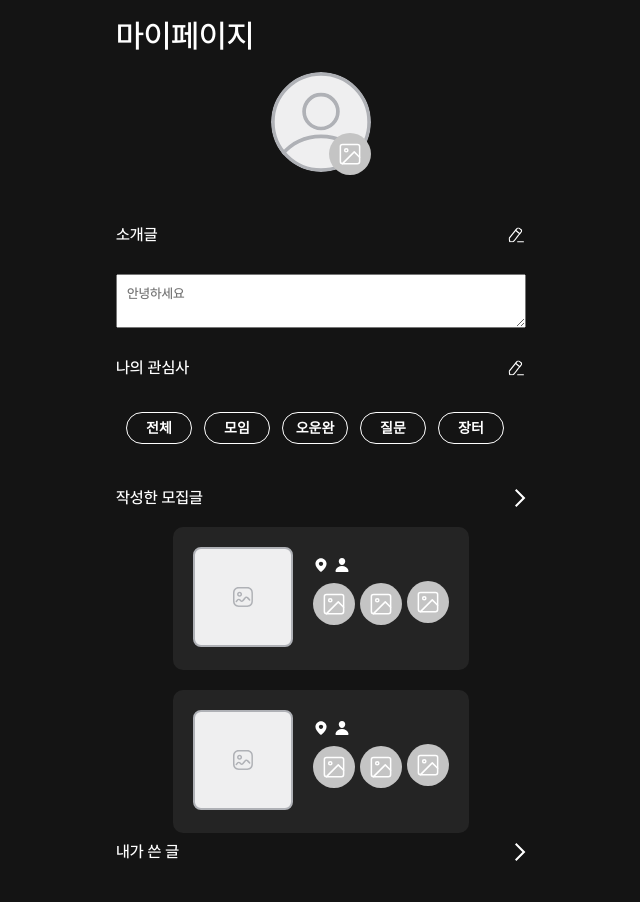
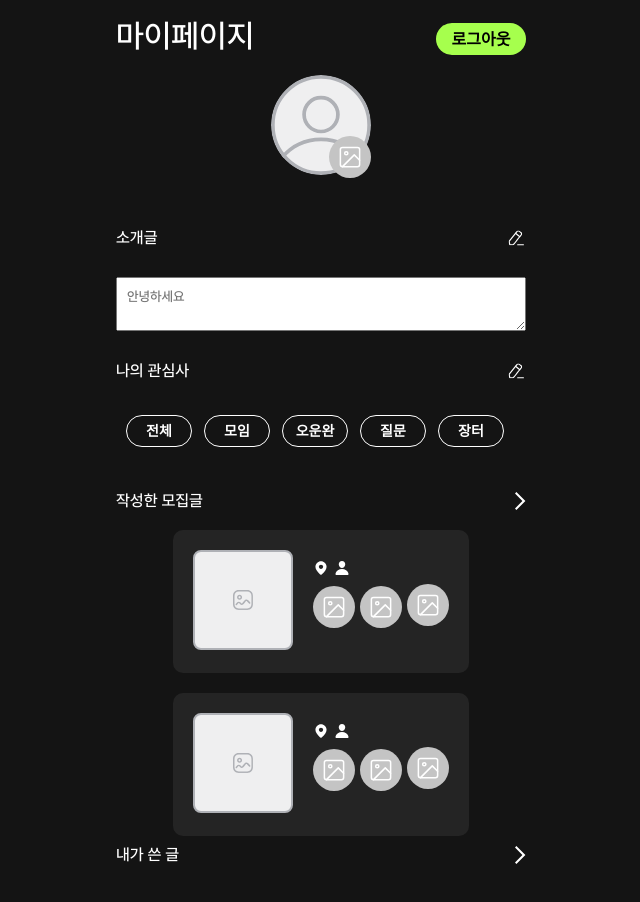
Before and after one commit to FRONTENDSCHOOL7/final-21-FitBuddy, a React (Create React App) app: page /mypage in a window 1280 px wide. Shown: the whole page, without its empty margins (319-959 px from the left). Built offline with nearby package versions, Linux system fonts and the light colour scheme; no server answers; what recoil-persist would draw is missing.

Commit message:
:sparkles: Feat: 로그아웃 버튼 추가 및 로그아웃 기능(로컬 스토리지 삭제)구현

```diff
--- a/src/components/Common/Buttons/Button_Ms.jsx
+++ b/src/components/Common/Buttons/Button_Ms.jsx
@@ -17,6 +17,29 @@ const StyledButton = styled.button`
     background-color: #d2ffa6;
   }
 `;
-export default function Button_Ms() {
-  return <StyledButton>저장</StyledButton>;
+// export default function Button_Ms() {
+//   return <StyledButton>저장</StyledButton>;
+// }
+
+export default function Button_Ms({
+  name = '저장',
+  marginBottom,
+  onClick,
+  disabled,
+  marginTop,
+  type,
+  value,
+}) {
+  return (
+    <StyledButton
+      onClick={onClick}
+      marginBottom={marginBottom}
+      disabled={disabled}
+      marginTop={marginTop}
+      type={type}
+      value={value}
+    >
+      {name}
+    </StyledButton>
+  );
 }
--- a/src/pages/mypage/Mypage.jsx
+++ b/src/pages/mypage/Mypage.jsx
@@ -9,6 +9,7 @@ import Chips from '../../components/Chips/ChipsHome.jsx';
 import { getMyInfo } from '../../api/Mypagemainapi';
 import { useNavigate } from 'react-router-dom';
 import { Router, Route, Switch } from 'react-router-dom';
+import Button_Ms from '../../components/Common/Buttons/Button_Ms';
 
 const MypageWrapper = styled.div`
   padding: 20px;
@@ -18,6 +19,13 @@ const MypageHeader = styled.h1`
   font-size: var(--font-size-title);
   text-align: left;
   font-family: 'Pretendard-Medium';
+  display: flex;
+  justify-content: space-between;
+
+  & > button {
+    margin-top: 3px;
+    margin-left: 20px;
+  }
 `;
 
 const ProfileWrapper = styled.div`
@@ -118,9 +126,19 @@ export default function Mypage() {
       });
   }, []);
 
+  const handleLogout = () => {
+    // 로컬 스토리지의 모든 항목 삭제
+    localStorage.clear();
+
+    console.log('로그아웃 되었습니다.');
+  };
+
   return (
     <MypageWrapper>
-      <MypageHeader>마이페이지</MypageHeader>
+      <MypageHeader>
+        마이페이지
+        <Button_Ms name='로그아웃' onClick={handleLogout} />
+      </MypageHeader>
 
       <ProfileWrapper>
         <ProfileImageWrapper>
```
